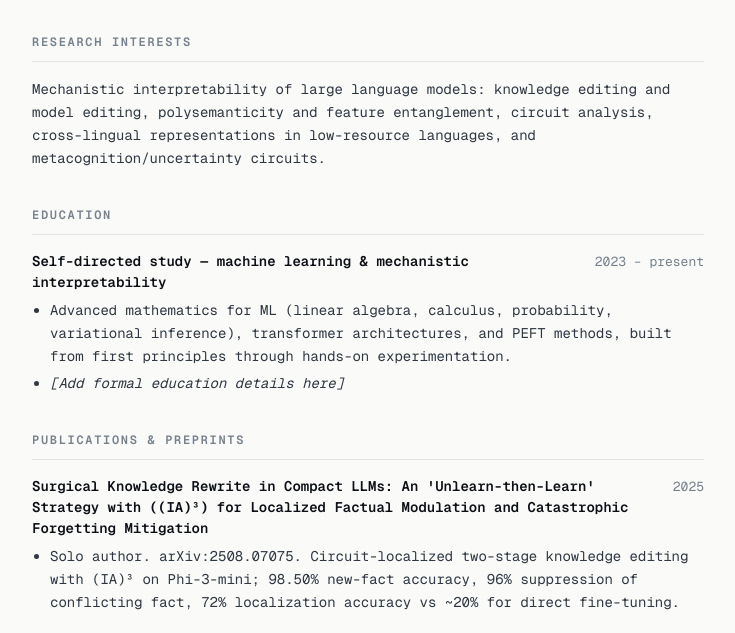
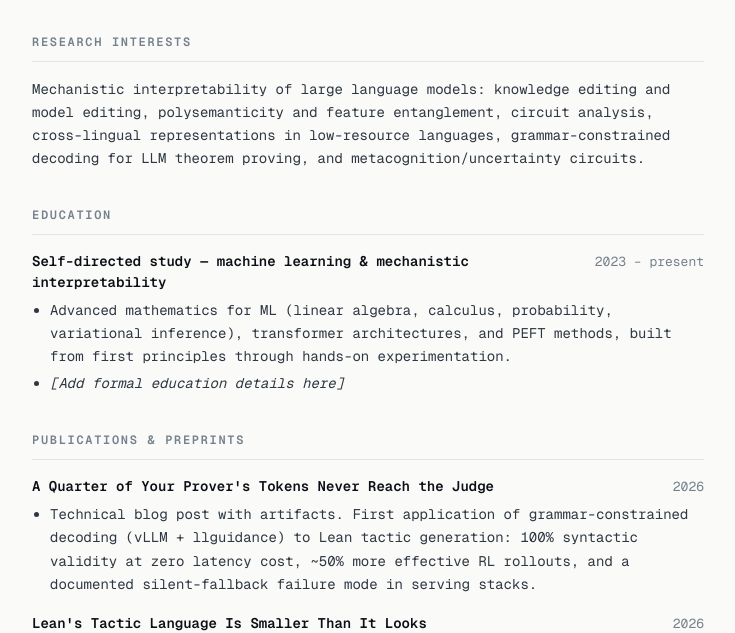
Before and after one commit to sngugiresearch-cmd/website, a plain HTML site: page cv.html in a window 1280 px wide. Shown: the part 292-925 px from the top of the page, without its empty margins (272-1007 px from the left). Drawn offline with nearby package versions, Linux system fonts and the light colour scheme.

Commit message:
CV: add Lean CFG + constrained decoding work
- Two new technical posts listed under Publications (newest first)
- New Research Experience bullet: grammar engineering, corpus extraction,
  vLLM/llguidance benchmarking
- Skills: formal methods & decoding row
- Research interests updated

```diff
--- a/cv.html
+++ b/cv.html
@@ -57,7 +57,8 @@
                     <p>
                         Mechanistic interpretability of large language models: knowledge editing and model
                         editing, polysemanticity and feature entanglement, circuit analysis, cross-lingual
-                        representations in low-resource languages, and metacognition/uncertainty circuits.
+                        representations in low-resource languages, grammar-constrained decoding for LLM
+                        theorem proving, and metacognition/uncertainty circuits.
                     </p>
                 </section>
 
@@ -78,6 +79,24 @@
 
                 <section class="cv-section">
                     <h2>Publications &amp; Preprints</h2>
+                    <div class="cv-item">
+                        <div class="cv-item-head">
+                            <span class="cv-item-title"><a href="https://stanleyngugi.netlify.app/posts/2026-08-22-grammar-constrained-decoding-lean.html">A Quarter of Your Prover's Tokens Never Reach the Judge</a></span>
+                            <span class="cv-item-sub">2026</span>
+                        </div>
+                        <ul>
+                            <li><span>Technical blog post with artifacts.</span> First application of grammar-constrained decoding (vLLM + llguidance) to Lean tactic generation: 100% syntactic validity at zero latency cost, ~50% more effective RL rollouts, and a documented silent-fallback failure mode in serving stacks.</li>
+                        </ul>
+                    </div>
+                    <div class="cv-item">
+                        <div class="cv-item-head">
+                            <span class="cv-item-title"><a href="https://stanleyngugi.netlify.app/posts/2026-08-22-lean-tactic-language-cfg.html">Lean's Tactic Language Is Smaller Than It Looks</a></span>
+                            <span class="cv-item-sub">2026</span>
+                        </div>
+                        <ul>
+                            <li><span>Technical blog post with artifacts.</span> 53-production context-free grammar covering 99.86% of all 144,154 tactic lines in Mathlib; methodology cross-validated on Rocq (98.81%) and Isabelle (95.47%).</li>
+                        </ul>
+                    </div>
                     <div class="cv-item">
                         <div class="cv-item-head">
                             <span class="cv-item-title"><a href="https://arxiv.org/abs/2508.07075">Surgical Knowledge Rewrite in Compact LLMs: An 'Unlearn-then-Learn' Strategy with ((IA)³) for Localized Factual Modulation and Catastrophic Forgetting Mitigation</a></span>
@@ -118,6 +137,7 @@
                             <li>Designed and ran circuit-localization pipelines to identify components encoding specific facts before targeted PEFT interventions (<a href="https://github.com/stanleyngugi/surgical_knowledge_editing">code</a>).</li>
                             <li>Built contrastive-learning LoRA training setups targeting empirically identified optimal layers for cross-lingual alignment (<a href="https://github.com/stanleyngugi/tli_project">code</a>).</li>
                             <li>Trained toy overcomplete networks and sparse autoencoders to quantify polysemanticity under different regularization schemes (<a href="https://github.com/stanleyngugi/taming_polysemanticity">code</a>).</li>
+                            <li>Built a context-free grammar and corpus extractor for the Lean 4 tactic sublanguage (99.86% coverage of Mathlib; cross-validated on Rocq and Isabelle), then benchmarked grammar-constrained decoding of Qwen2.5-Coder-7B and Goedel-Prover-V2 via vLLM + llguidance.</li>
                         </ul>
                     </div>
                     <!-- TODO: add internships, collaborations, mentorships if any
@@ -139,6 +159,8 @@
                         <dd>PyTorch, Hugging Face Transformers, PEFT (LoRA, (IA)³)</dd>
                         <dt>Interpretability</dt>
                         <dd>Sparse autoencoders, circuit analysis, activation patching, probing, logit lens</dd>
+                        <dt>Formal methods &amp; decoding</dt>
+                        <dd>Lean 4 tactic language tooling, context-free grammar engineering, vLLM structured outputs (llguidance), constrained decoding; Rocq/Isabelle corpus extraction</dd>
                         <dt>Data &amp; analysis</dt>
                         <dd>NumPy, pandas, matplotlib, statistical testing (scipy)</dd>
                         <dt>Infra &amp; tooling</dt>
```
